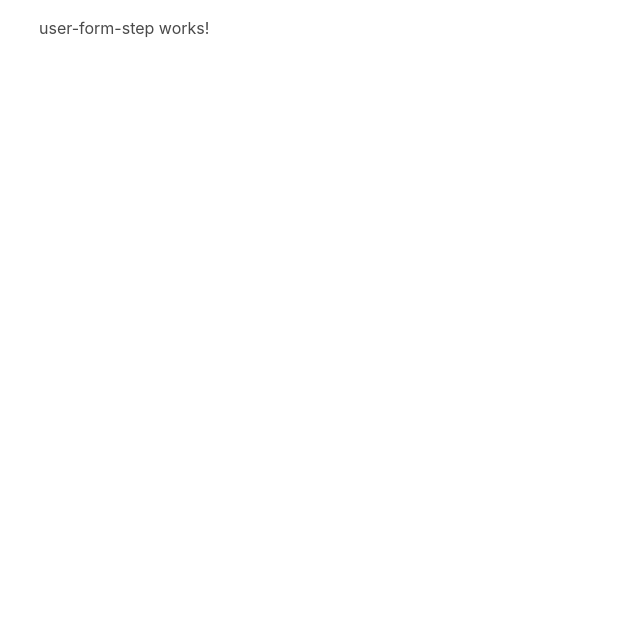
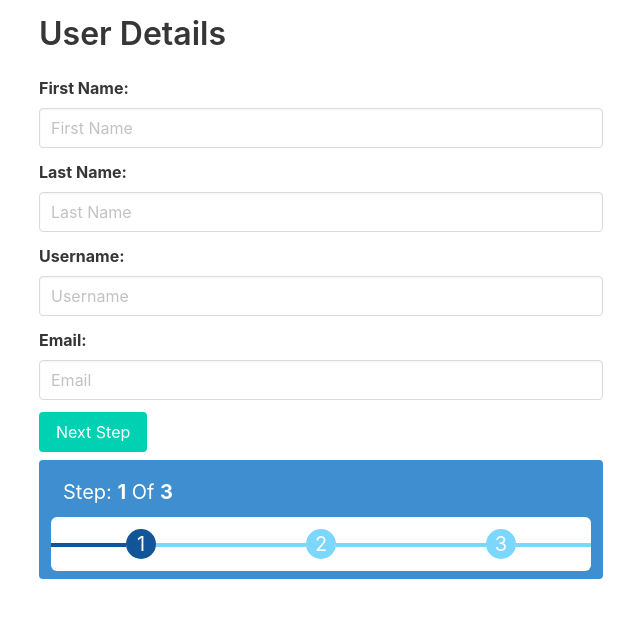
Before and after one commit to herychemo/angular-multistepform-angularservices, an Angular app: page /form/user in a window 1280 px wide. Shown: the top 618 px of the page, without its empty margins (25-665 px from the left). Built offline with nearby package versions, Linux system fonts and the light colour scheme.

Commit message:
User Details Form Step

```diff
--- a/src/app/components/user-form-step/user-form-step.component.html
+++ b/src/app/components/user-form-step/user-form-step.component.html
@@ -1 +1,49 @@
-<p>user-form-step works!</p>
+
+<div class="columns">
+  <div class="column is-half">
+    <h1 class="title">User Details</h1>
+
+    <form #f="ngForm" (ngSubmit)="f.valid && goNext()" novalidate>
+      <div class="field">
+        <label class="label" for="firstName">First Name: </label>
+        <input class="input" id="firstName" name="firstName" type="text" required minlength="3"
+               #firstName="ngModel" [class.is-danger]="f.submitted && firstName.invalid"
+               placeholder="First Name" [(ngModel)]="userFormModel.userModel.firstName" />
+        <p class="help is-danger" *ngIf="f.submitted && firstName.invalid">First Name is invalid.</p>
+      </div>
+
+      <div class="field">
+        <label class="label" for="lastName">Last Name: </label>
+        <input class="input" id="lastName" name="lastName" type="text" required minlength="3"
+               #lastName="ngModel" [class.is-danger]="f.submitted && lastName.invalid"
+               placeholder="Last Name" [(ngModel)]="userFormModel.userModel.lastName" />
+        <p class="help is-danger" *ngIf="f.submitted && lastName.invalid">Last Name is invalid.</p>
+      </div>
+
+      <div class="field">
+        <label class="label" for="username">Username: </label>
+        <input class="input" id="username" name="username" type="text" required minlength="5"
+               #username="ngModel" [class.is-danger]="f.submitted && username.invalid"
+               placeholder="Username" [(ngModel)]="userFormModel.userModel.username" />
+        <p class="help is-danger" *ngIf="f.submitted && username.invalid">Username is invalid.</p>
+      </div>
+
+      <div class="field">
+        <label class="label" for="email">Email: </label>
+        <input class="input" id="email" name="email" type="email" required
+               #email="ngModel" [class.is-danger]="f.submitted && email.invalid"
+               placeholder="Email" [(ngModel)]="userFormModel.userModel.email" />
+        <p class="help is-danger" *ngIf="f.submitted && email.invalid">Email is invalid.</p>
+      </div>
+
+      <div class="field is-grouped">
+        <p class="control">
+          <input type="submit" class="button is-primary" value="Next Step" />
+        </p>
+      </div>
+    </form>
+
+    <app-form-status currentStep="1"></app-form-status>
+
+  </div>
+</div>
--- a/src/app/components/user-form-step/user-form-step.component.ts
+++ b/src/app/components/user-form-step/user-form-step.component.ts
@@ -1,4 +1,7 @@
 import { Component, OnInit } from '@angular/core';
+import {UserFormDomainServiceService} from '../../services/user-form-domain-service.service';
+import {ActivatedRoute, Router} from '@angular/router';
+import {UserFormModel} from '../../model/domain/user-form-model';
 
 @Component({
   selector: 'app-user-form-step',
@@ -7,9 +10,19 @@ import { Component, OnInit } from '@angular/core';
 })
 export class UserFormStepComponent implements OnInit {
 
-  constructor() { }
+  get userFormModel(): UserFormModel {
+    return this.userFormDomainServiceService.model;
+  }
 
-  ngOnInit(): void {
+  constructor(
+    public userFormDomainServiceService: UserFormDomainServiceService,
+    private router: Router,
+    private route: ActivatedRoute
+  ) { }
+  ngOnInit(): void {}
+
+  goNext(): void {
+    this.router.navigate(['..', 'address'], { relativeTo: this.route});
   }
 
 }
```
